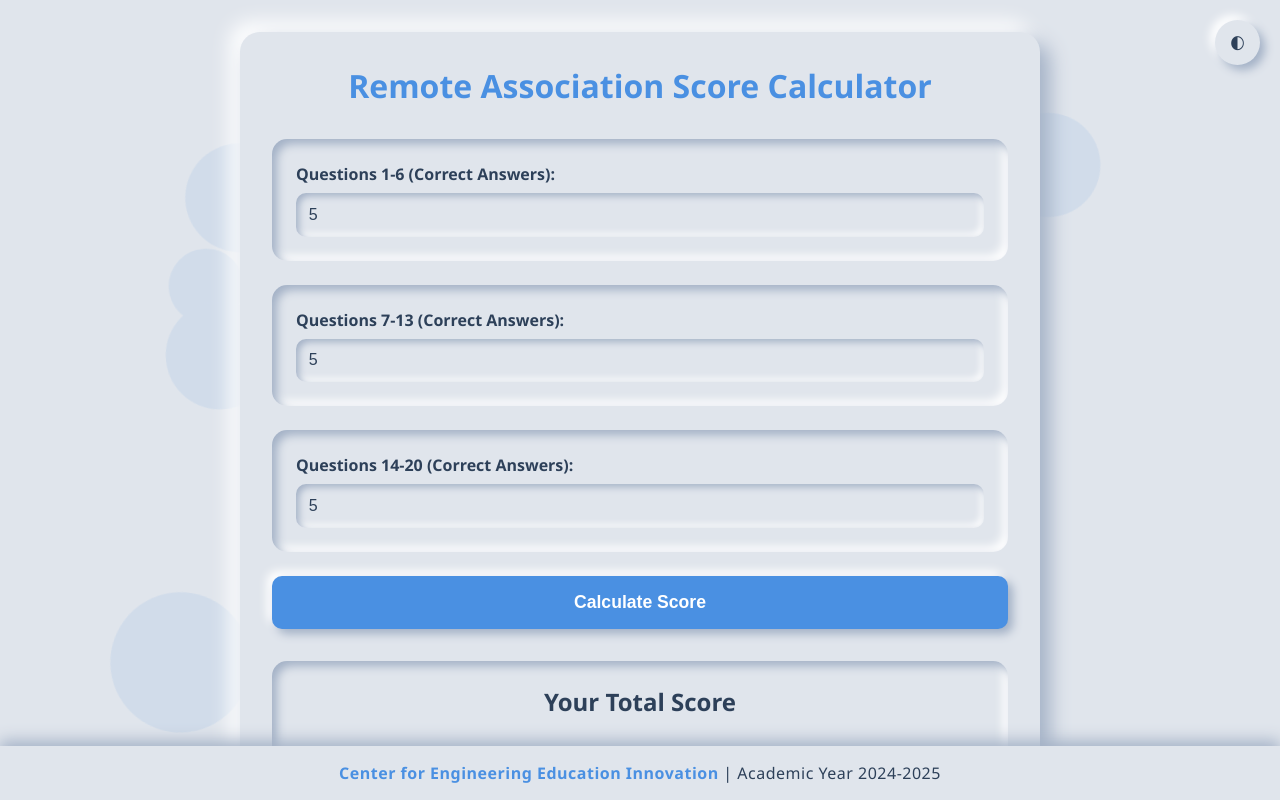
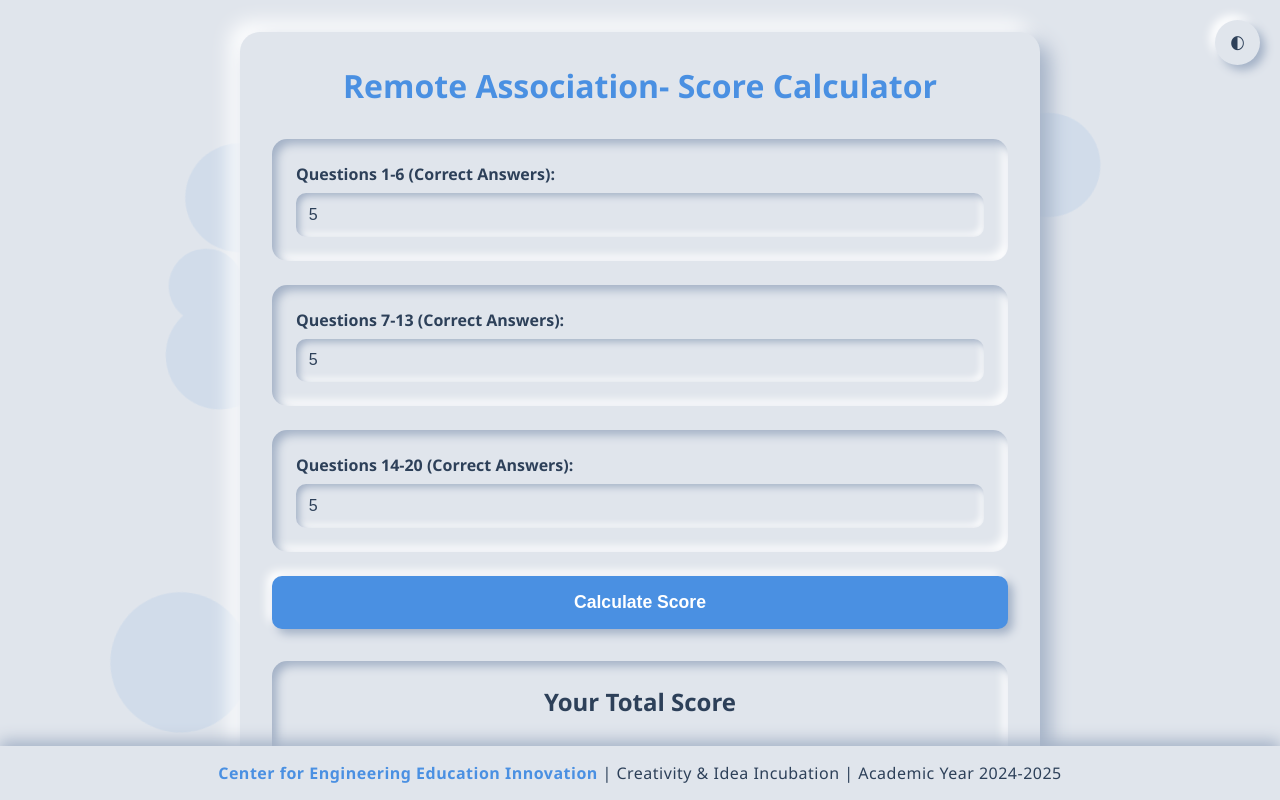
Before and after one commit to PHC1125/RemoteAssociationScore, a plain HTML site: page index.html in a window 1280 px wide. Both pictures are taken after typing "5", "5", "5" into the empty fields and a click on the button "Calculate Score". Shown: the top 800 px of the page. Drawn offline with Linux system fonts and the light colour scheme.

Commit message:
Update index.html

```diff
--- a/index.html
+++ b/index.html
@@ -249,7 +249,7 @@
     <div class="theme-toggle" onclick="toggleTheme()">🌓</div>
 
     <div class="container">
-        <h1>Remote Association Score Calculator</h1>
+        <h1>Remote Association- Score Calculator</h1>
 
         <div class="input-group">
             <label for="section1">Questions 1-6 (Correct Answers):</label>
@@ -277,7 +277,7 @@
 
     <footer class="footer">
         <div class="footer-content">
-            <span>Center for Engineering Education Innovation</span> | Academic Year 2024-2025
+            <span>Center for Engineering Education Innovation</span> | Creativity & Idea Incubation | Academic Year 2024-2025
         </div>
     </footer>
 
@@ -328,9 +328,9 @@
             resultDiv.classList.add('show');
             scoreDisplay.textContent = totalScore;
             breakdown.innerHTML = `
-                Section 1[Easy]: ${score1} points<br>
-                Section 2[Intermediate]: ${score2} points<br>
-                Section 3[Hard]: ${score3} points
+                Section 1: ${score1} points<br>
+                Section 2: ${score2} points<br>
+                Section 3: ${score3} points
             `;
 
             // Animate score counting
@@ -339,7 +339,7 @@
 
         // Animate score counting
         function animateScore(start, end, element) {
-            const duration = 1000;
+            const duration = 10000;
             const steps = 60;
             const increment = (end - start) / steps;
             let current = start;
```
